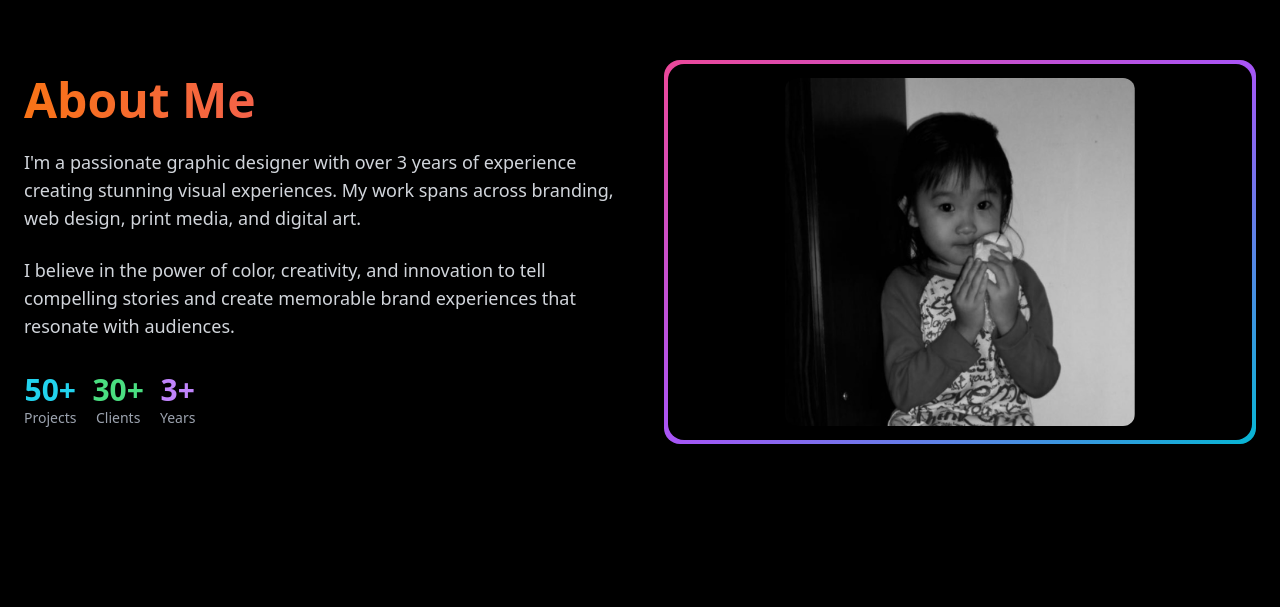
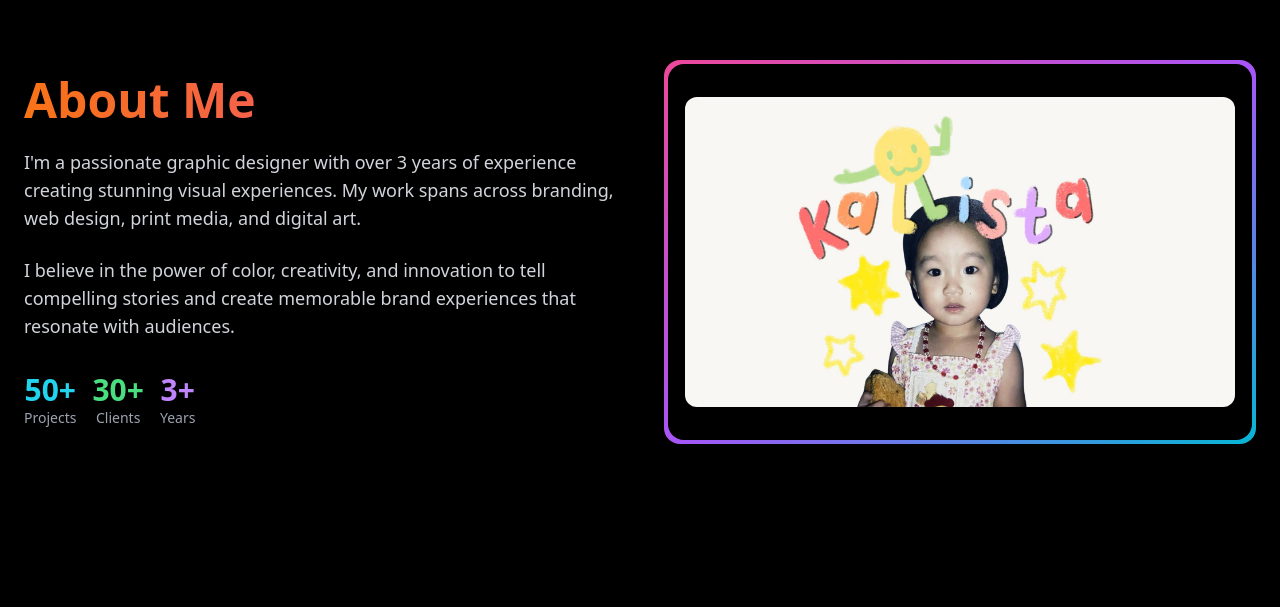
Before and after one commit to epin777/kall, a Next.js app: page / in a window 1280 px wide. Shown: the part 820-1427 px from the top of the page. Built offline with nearby package versions, Linux system fonts and the light colour scheme.

Commit message:
update foto profile

```diff
--- a/app/page.tsx
+++ b/app/page.tsx
@@ -185,10 +185,10 @@ export default function Portfolio() {
               <div className="w-full h-96 bg-gradient-to-br from-pink-500 via-purple-500 to-cyan-500 rounded-2xl p-1">
                 <div className="w-full h-full bg-black rounded-2xl flex items-center justify-center">
                   <Image
-                    src="/kall.jpg?height=350&width=350"
+                    src="/kallista.jpg?height=350&width=350"
                     alt="Designer"
-                    width={350}
-                    height={350}
+                    width={550}
+                    height={750}
                     className="rounded-xl"
                   />
                 </div>
```
